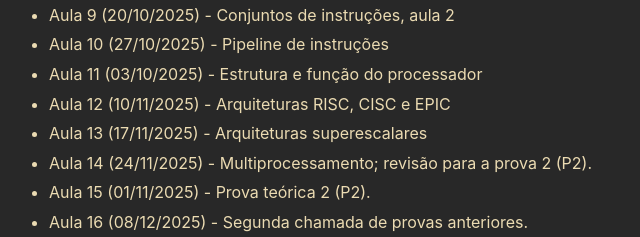
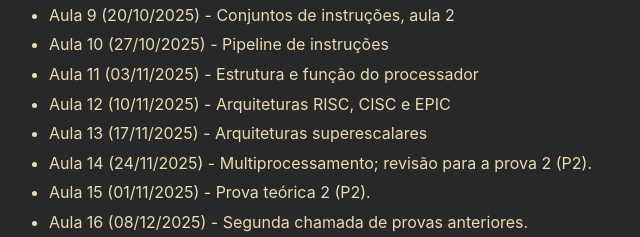
Before and after one commit to crodriguesdev/aulas-fasec, an Eleventy site: page src/2025-2/arq-organizacao-computadores/plano-aula.md in a window 1280 px wide. Shown: the part 1730-1967 px from the top of the page, 127-767 px from the left. Built offline with nearby package versions, Linux system fonts and the light colour scheme; Eleventy itself is replaced by a stand-in of ours; files that its build step writes are made by us from their sources.

Commit message:
fix: correção da data da aula 11 de organização de computadores

```diff
--- a/src/2025-2/arq-organizacao-computadores/plano-aula.md
+++ b/src/2025-2/arq-organizacao-computadores/plano-aula.md
@@ -51,7 +51,7 @@ substituirá a nota final do aluno, mantendo a nota necessária para aprovação
 * Aula 8 (06/10/2025) - Conjuntos de instruções, aula 1
 * Aula 9 (20/10/2025) - Conjuntos de instruções, aula 2
 * Aula 10 (27/10/2025) - Pipeline de instruções
-* Aula 11 (03/10/2025) - Estrutura e função do processador
+* Aula 11 (03/11/2025) - Estrutura e função do processador
 * Aula 12 (10/11/2025) - Arquiteturas RISC, CISC e EPIC
 * Aula 13 (17/11/2025) - Arquiteturas superescalares
 * Aula 14 (24/11/2025) - Multiprocessamento; revisão para a prova 2 (P2).
```
